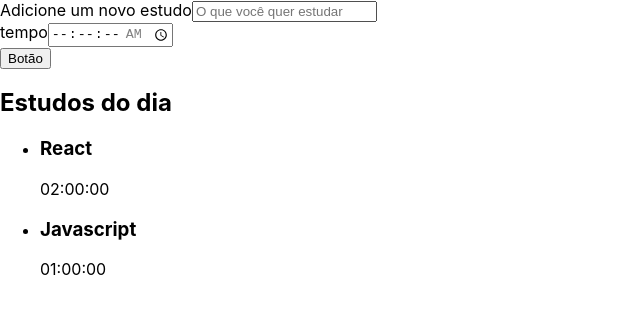
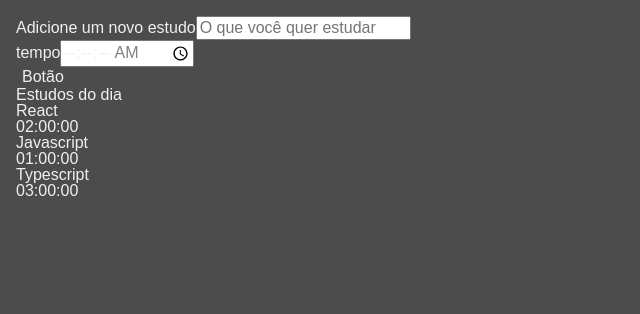
Before and after one commit to gustavo-gomess/timer-react, a React (Create React App) app: page / in a window 1280 px wide. Shown: the top 314 px of the page, without its empty margins (0-640 px from the left). Built offline with nearby package versions, Linux system fonts and the light colour scheme.

Commit message:
second commit

```diff
--- a/package.json
+++ b/package.json
@@ -39,5 +39,8 @@
       "last 1 firefox version",
       "last 1 safari version"
     ]
+  },
+  "devDependencies": {
+    "sass": "^1.56.2"
   }
 }
--- a/src/App.tsx
+++ /dev/null
@@ -1,14 +0,0 @@
- import Formulario from './components/formulario';
-import Lista from './components/lista';
-
-function App() {
-  return (
-    <div className='App'>
-      <Formulario />
-      <Lista />
-    </div>
-  )
-
-}
-
-export default App;
--- a/src/components/lista/index.tsx
+++ b/src/components/lista/index.tsx
@@ -1,4 +1,5 @@
-import React from "react";
+import React from 'react';
+
 
 function Lista() {
   const tarefas = [{
@@ -6,21 +7,24 @@
     tempo: '02:00:00'
   }, {
     tarefa: 'Javascript',
-    tempo : '01:00:00'
-  }]
+    tempo: '01:00:00'
+  }, {
+    tarefa: "Typescript",
+    tempo: "03:00:00"
+  }];
   return (
-    <aside>
+    <aside className="listaTarefas">
       <h2> Estudos do dia </h2>
       <ul>
-        {tarefas.map((item,index) => (
-          <li>
-            <h3> {item.tarefa}</h3>
+        {tarefas.map((item, index) => (
+          <li key={index} className="item">
+            <h3>{item.tarefa}</h3>
             <span>{item.tempo}</span>
           </li>
         ))}
       </ul>
     </aside>
-  );
+  )
 }
 
 export default Lista;
--- a/src/index.css
+++ b/src/index.css
@@ -1,13 +1,95 @@
+html, body, div, span, applet, object, iframe,
+h1, h2, h3, h4, h5, h6, p, blockquote, pre,
+a, abbr, acronym, address, big, cite, code,
+del, dfn, em, img, ins, kbd, q, s, samp,
+small, strike, strong, sub, sup, tt, var,
+b, u, i, center,
+dl, dt, dd, ol, ul, li,
+fieldset, form, label, legend,
+table, caption, tbody, tfoot, thead, tr, th, td,
+article, aside, canvas, details, embed,
+figure, figcaption, footer, header, hgroup,
+menu, nav, output, ruby, section, summary,
+time, mark, audio, video {
+	margin: 0;
+	padding: 0;
+	border: 0;
+	font-size: 100%;
+	font: inherit;
+	vertical-align: baseline;
+}
+/* HTML5 display-role reset for older browsers */
+article, aside, details, figcaption, figure,
+footer, header, hgroup, menu, nav, section {
+	display: block;
+}
 body {
-  margin: 0;
-  font-family: -apple-system, BlinkMacSystemFont, 'Segoe UI', 'Roboto', 'Oxygen',
-    'Ubuntu', 'Cantarell', 'Fira Sans', 'Droid Sans', 'Helvetica Neue',
-    sans-serif;
-  -webkit-font-smoothing: antialiased;
-  -moz-osx-font-smoothing: grayscale;
+	line-height: 1;
+}
+ol, ul {
+	list-style: none;
+}
+blockquote, q {
+	quotes: none;
+}
+blockquote:before, blockquote:after,
+q:before, q:after {
+	content: '';
+	content: none;
+}
+table {
+	border-collapse: collapse;
+	border-spacing: 0;
 }
 
-code {
-  font-family: source-code-pro, Menlo, Monaco, Consolas, 'Courier New',
-    monospace;
+
+input {
+	font-family: inherit;
+	font-size: inherit;
+	font-weight: inherit;
+	color: inherit;
 }
+
+button {
+	border: unset;
+	background-color: unset;
+	font-family: inherit;
+	font-size: inherit;
+	font-weight: inherit;
+	color: inherit;
+}
+
+@import url('https://fonts.googleapis.com/css2?family=Manjari&display=swap');
+
+body {
+	display: flex;
+	justify-content: center;
+	font-family: 'Manjari', sans-serif;
+	color: #F0F0F0;
+	background-color: #4C4C4C;
+	height: 100%;
+	width: 100%;
+	padding: 16px;
+	box-sizing: border-box;
+}
+
+#root {
+	width: 100%;
+}
+
+::-webkit-scrollbar {
+	width: 8px;
+}
+
+::-webkit-scrollbar-track {
+	background: unset;
+}
+
+::-webkit-scrollbar-thumb {
+	border-radius: 4px;
+	background: #888;
+}
+
+::-webkit-scrollbar-thumb:hover {
+	background: #555;
+}
--- a/src/index.tsx
+++ b/src/index.tsx
@@ -1,7 +1,7 @@
 import React from 'react';
 import ReactDOM from 'react-dom/client';
 import './index.css';
-import App from './App';
+import App from './pages/App';
 
 
 const root = ReactDOM.createRoot(
--- /dev/null
+++ b/src/pages/App.tsx
@@ -0,0 +1,16 @@
+import React from 'react';
+import Formulario from '../components/formulario';
+import Lista from '../components/lista';
+import  './style.scss'
+
+function App() {
+  return (
+    <div className='.AppStyle'>
+      <Formulario />
+      <Lista />
+    </div>
+  )
+
+}
+
+export default App;
--- /dev/null
+++ b/src/pages/style.scss
@@ -0,0 +1,30 @@
+.AppStyle {
+    display: grid;
+    grid-template-rows: min-content min-content auto;
+    grid-template-areas:
+    "nova-tarefa"
+    "cronometro"
+    "tarefas"
+    ;
+    row-gap: 24px;
+    min-width: 320px;
+    min-height: calc(100vh - 32px);
+    width: 100%;
+    padding: 32px;
+    box-sizing: border-box;
+    border-radius: 10px;
+    background-color: #171717;
+
+    @media screen and (min-width:1280px)  {
+      grid-template-areas:
+      "nova-tarefa tarefas"
+      "cronometro tarefas"
+      ;
+      column-gap: 64px;
+      grid-template-rows: min-content min-content;
+      grid-template-columns: 750px 300px;
+      justify-content: center;
+      align-content: center;
+      padding: 64px;
+    }
+  }
```
Also changed, not shown: 1 other file (tests, documents, lock files or other folders).
